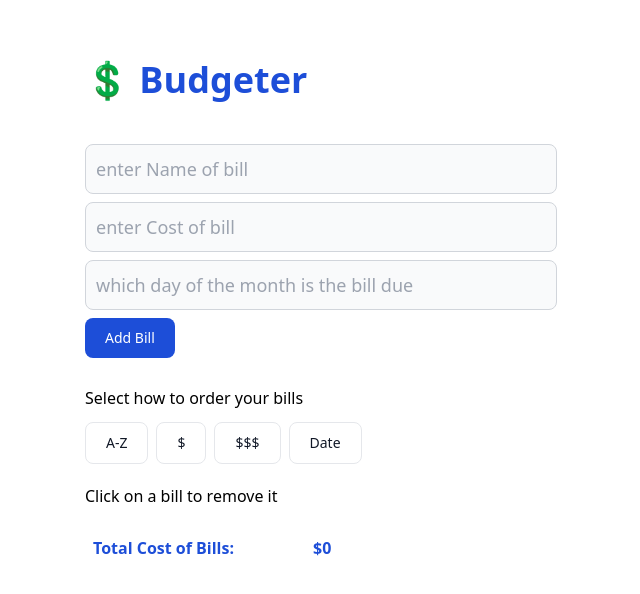
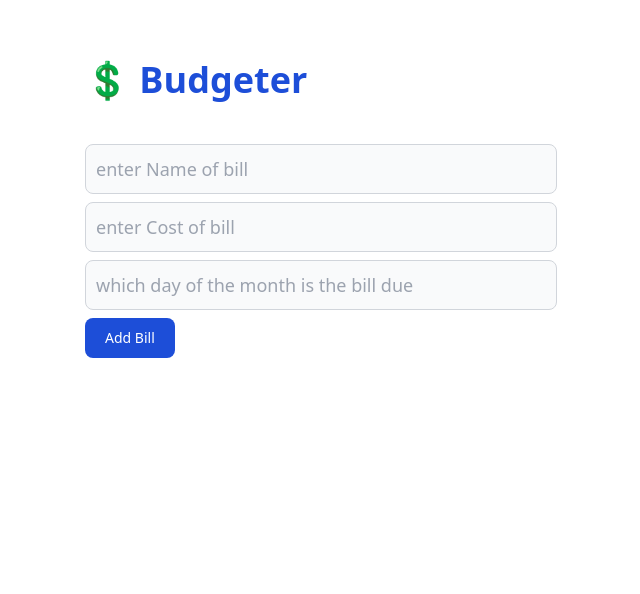
Before and after one commit to mark-elias/Expense_Tracker, a React (Vite) app: page / in a window 1280 px wide. Shown: the top 594 px of the page, without its empty margins (319-959 px from the left). Built offline with nearby package versions, Linux system fonts and the light colour scheme.

Commit message:
certain divs only display after bill is added

```diff
--- a/src/Budgeter.jsx
+++ b/src/Budgeter.jsx
@@ -13,7 +13,6 @@ function Budgeter() {
   const [totalCost, setTotalCost] = useState(0);
   const [showDiv, setShowDiv] = useState(false);
 
-
   function handleAdd() {
     //create new object with values from input fields
     const newBill = {
@@ -24,7 +23,8 @@ function Budgeter() {
 
     // updating total cost
     setTotalCost((prevTotalCost) => prevTotalCost + newBill.cost);
-
+    // show other divs
+    setShowDiv(true);
     // make new bills Array of Objects with new object
     setBills((b) => [...b, newBill]);
 
@@ -99,6 +99,7 @@ function Budgeter() {
           Add Bill
         </button>
       </div>
+      {showDiv && (
       <div id="tabs" className="my-5">
         <h2 className="mb-3">Select how to order your bills</h2>
         <button
@@ -129,9 +130,9 @@ function Budgeter() {
         >
           Date
         </button>
-
-        <h2 className="my-3">Click on a bill to remove it</h2>
       </div>
+      )}
+      {showDiv && <h2 className="my-3">Click on a bill to remove it</h2>}
       <div id="bills-container">
         <ul>
           {bills.map((element, index) => (
@@ -149,10 +150,13 @@ function Budgeter() {
           ))}
         </ul>
       </div>
-      <div className="flex gap-3 p-2 rounded my-2 text-blue-700 font-semibold">
-                <div className="w-52">Total Cost of Bills: </div>
-                <div className="w-16">${totalCost}</div>
-              </div>
+
+      {showDiv && (
+        <div className="flex gap-3 p-2 rounded my-2 text-blue-700 font-semibold">
+          <div className="w-52">Total Cost of Bills: </div>
+          <div className="w-16">${totalCost}</div>
+        </div>
+      )}
     </main>
   );
 }
```
